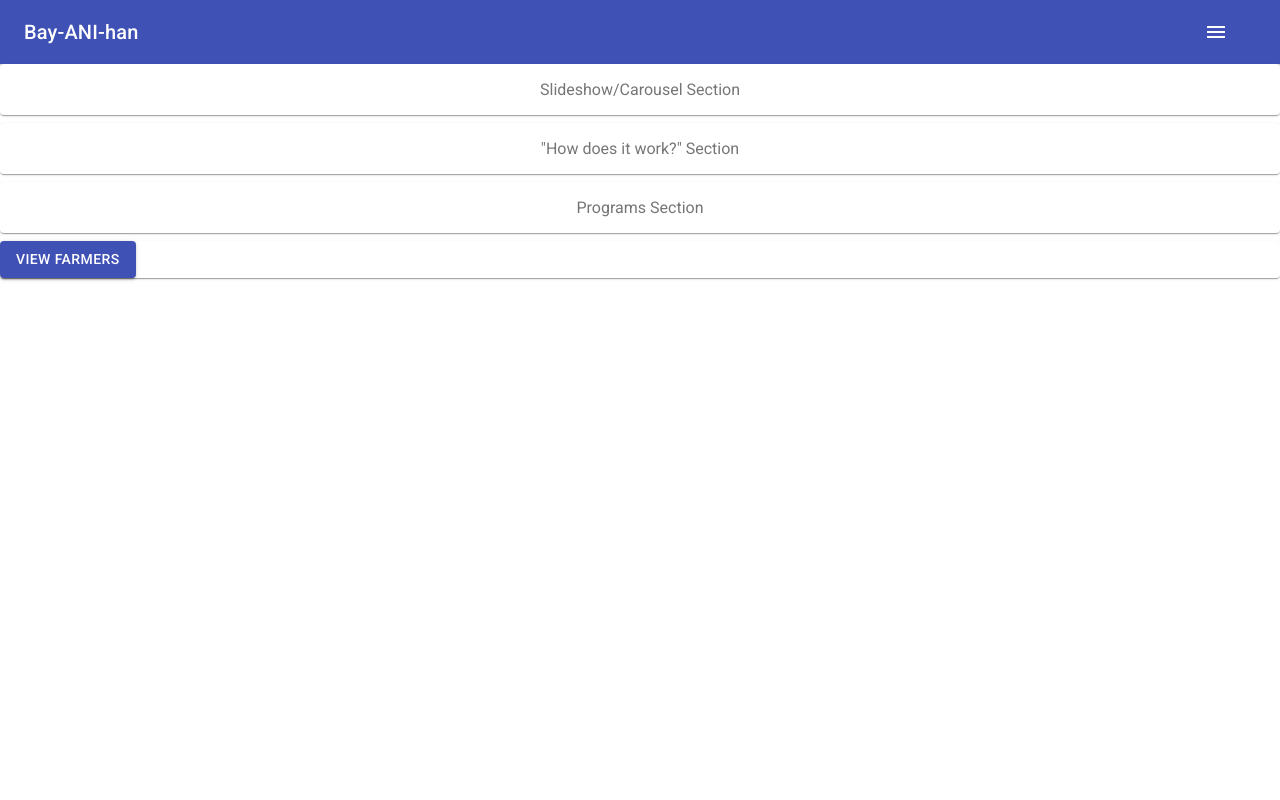
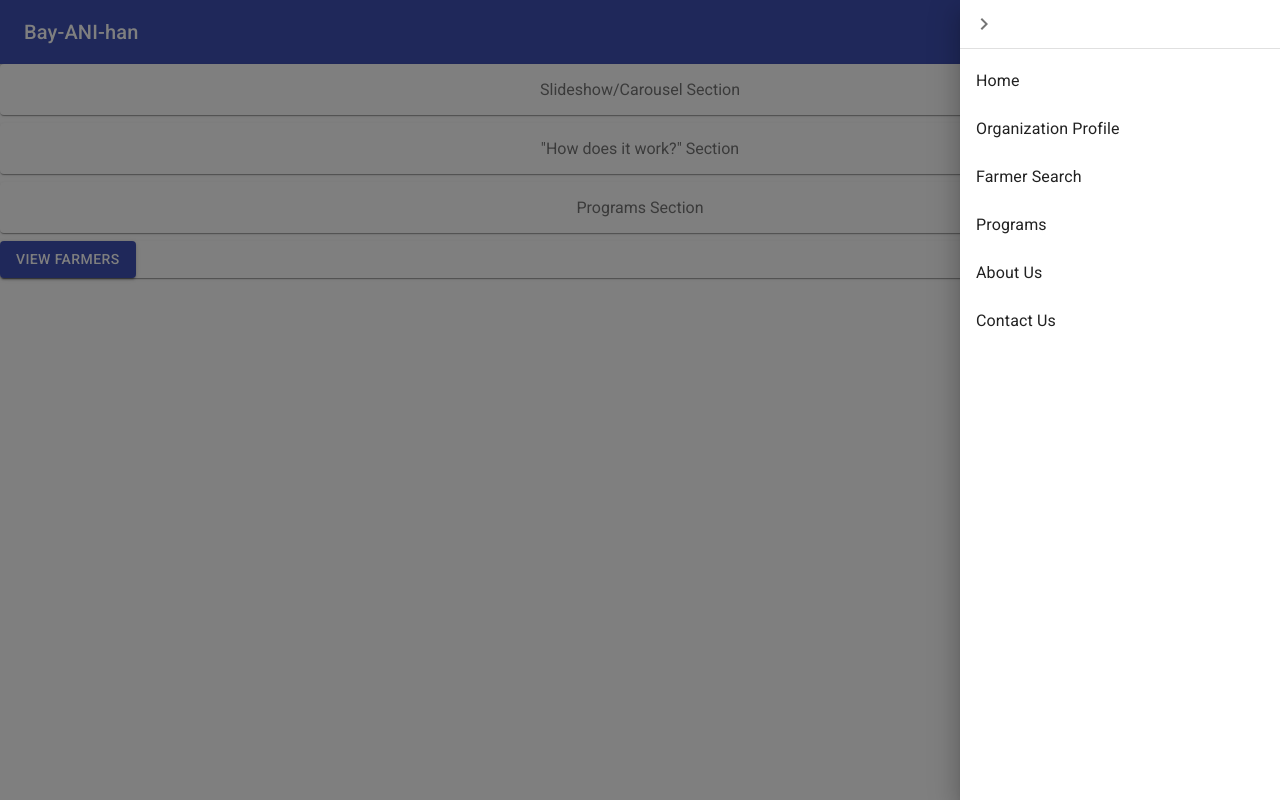
Before and after one commit to dalegacusan/agriblockchain, a React (Create React App) app in the folder front-end/: page / in a window 1280 px wide. Both pictures are taken after a click on the button "menu". Built offline with nearby package versions, Linux system fonts and the light colour scheme.

Commit message:
Added global basic app drawer

```diff
--- a/front-end/src/components/App/App.js
+++ b/front-end/src/components/App/App.js
@@ -1,14 +1,15 @@
 import React, { useState, useEffect } from "react";
 import { BrowserRouter as Router, Route, Switch } from 'react-router-dom';
-import axios from 'axios';
 import './App.css';
-import LandingPage from "../pages/LandingPage/LandingPage";
-import FarmersList from "../pages/FarmersList/FarmersList";
+import LandingPage from '../pages/LandingPage/LandingPage';
+import FarmersList from '../pages/FarmersList/FarmersList';
+import Header from '../global/Header/Header';
 
 function App() {
 
   return (
     <div className="App">
+      <Header />
       <Router>
         <Switch>
           <Route exact path='/' component={LandingPage} />
--- a/front-end/src/components/global/Header/Header.js
+++ b/front-end/src/components/global/Header/Header.js
@@ -1,10 +1,18 @@
-import React from 'react';
+import React, { useState } from 'react';
 import { makeStyles } from '@material-ui/core/styles';
 import AppBar from '@material-ui/core/AppBar';
 import Toolbar from '@material-ui/core/Toolbar';
 import Typography from '@material-ui/core/Typography';
+import MenuIcon from '@material-ui/icons/Menu';
+import List from '@material-ui/core/List';
+import Divider from '@material-ui/core/Divider';
 import IconButton from '@material-ui/core/IconButton';
-import MenuIcon from '@material-ui/icons/Menu';
+import Drawer from '@material-ui/core/Drawer';
+import ChevronRightIcon from '@material-ui/icons/ChevronRight';
+import ListItem from '@material-ui/core/ListItem';
+import ListItemText from '@material-ui/core/ListItemText';
+
+const drawerWidth = 320;
 
 const useStyles = makeStyles((theme) => ({
   root: {
@@ -16,10 +24,27 @@ const useStyles = makeStyles((theme) => ({
   title: {
     flexGrow: 1,
   },
+  drawer: {
+    minWidth: drawerWidth,
+    flexShrink: 0,
+  },
+  drawerPaper: {
+    minWidth: drawerWidth,
+  },
 }));
 
 export default function ButtonAppBar() {
   const classes = useStyles();
+
+  const [open, setOpen] = useState(false);
+
+  const handleDrawerOpen = () => {
+    setOpen(true);
+  };
+
+  const handleDrawerClose = () => {
+    setOpen(false);
+  };
 
   return (
     <div className={classes.root}>
@@ -28,11 +53,33 @@ export default function ButtonAppBar() {
           <Typography variant="h6" className={classes.title}>
             Bay-ANI-han
           </Typography>
-          <IconButton edge="start" className={classes.menuButton} color="inherit" aria-label="menu">
+          <IconButton onClick={handleDrawerOpen} edge="start" className={classes.menuButton} color="inherit" aria-label="menu">
             <MenuIcon />
           </IconButton>
         </Toolbar>
       </AppBar>
+      <Drawer
+        anchor="right"
+        open={open}
+        className={classes.drawer}
+        classes={{
+          paper: classes.drawerPaper,
+        }}
+      >
+        <div>
+          <IconButton onClick={handleDrawerClose}>
+            <ChevronRightIcon />
+          </IconButton>
+        </div>
+        <Divider />
+        <List>
+          {['Home', 'Organization Profile', 'Farmer Search', 'Programs', 'About Us', 'Contact Us'].map((text, index) => (
+            <ListItem button key={text}>
+              <ListItemText primary={text} />
+            </ListItem>
+          ))}
+        </List>
+      </Drawer>
     </div>
   );
 }
--- a/front-end/src/components/pages/LandingPage/LandingPage.js
+++ b/front-end/src/components/pages/LandingPage/LandingPage.js
@@ -4,7 +4,6 @@ import HowDoesItWork from './components/HowDoesItWork';
 import Programs from './components/Programs.js';
 
 import { makeStyles } from '@material-ui/core/styles';
-import Header from '../../global/Header/Header';
 import MaterialLink from '@material-ui/core/Link';
 import Button from '@material-ui/core/Button';
 import Paper from '@material-ui/core/Paper';
@@ -28,7 +27,6 @@ function LandingPage() {
 
     return (
         <div>
-            <Header />
             <div className={classes.root}>
                 <Grid container spacing={1}>
 
```
Also changed, not shown: 2 other files (tests, documents, lock files or other folders).
